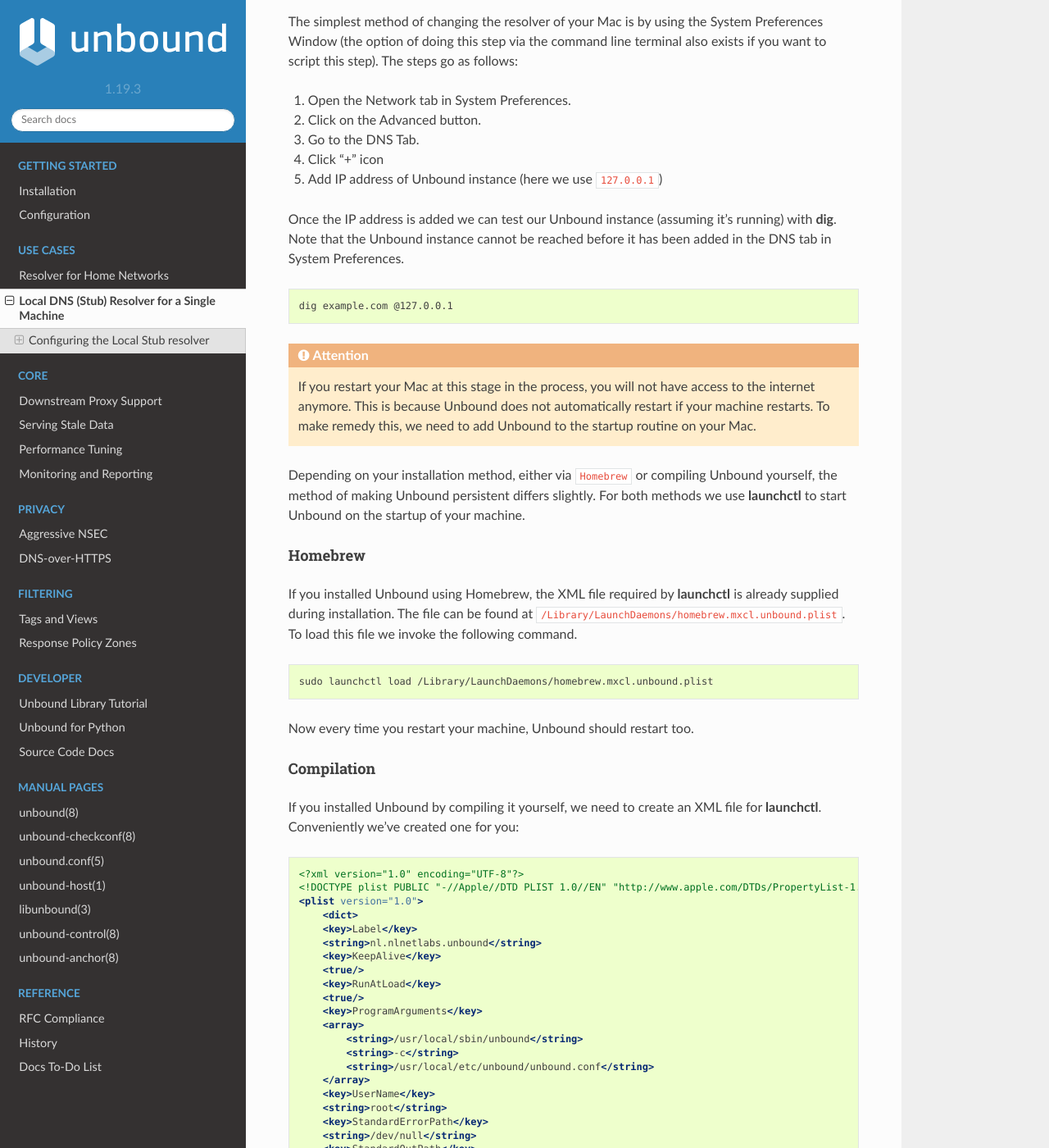
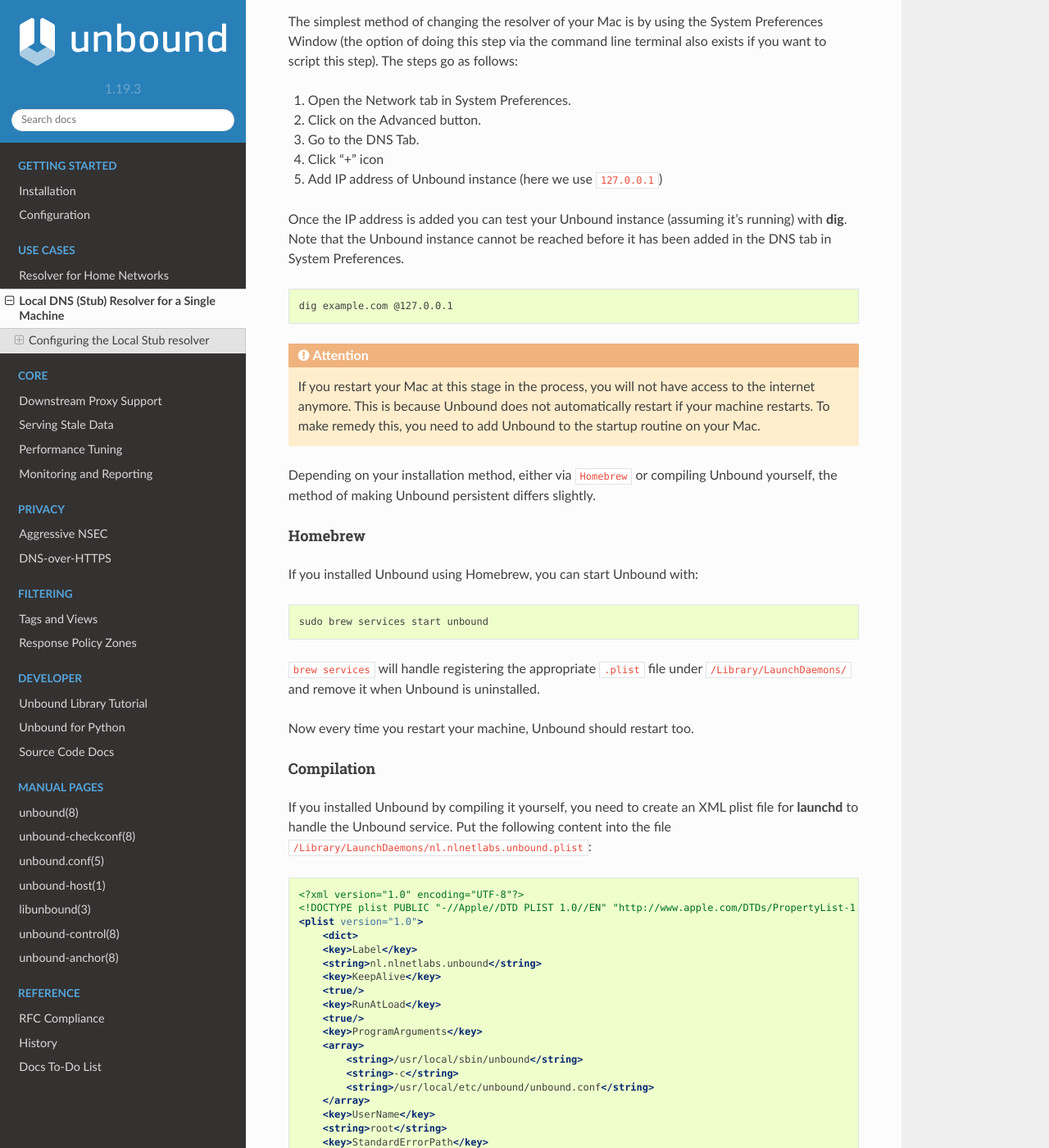
Before and after one commit to NLnetLabs/unbound-manual, a Sphinx documentation site: the page built from source/use-cases/local-stub.rst, in a window 1280 px wide and 1400 px high, scrolled down 5571 px. Shown: the whole window at 82% size. Built offline with Sphinx 7.4.7 and the Read the Docs theme 2.0.0, drawn with Linux system fonts in a browser that asks for light colours; some of the changed text lies outside the part shown.

Commit message:
Update homebrew instructions with services. Fixes #45

```diff
--- a/source/use-cases/local-stub.rst
+++ b/source/use-cases/local-stub.rst
@@ -312,7 +312,9 @@
 ..
     XXX DO WE NEED TO ADD PICTURES HERE?
 
-Once the IP address is added we can test our Unbound instance (assuming it's running)  with :command:`dig`. Note that the Unbound instance cannot be reached before it has been added in the DNS tab in System Preferences.
+Once the IP address is added you can test your Unbound instance (assuming it's
+running) with :command:`dig`. Note that the Unbound instance cannot be reached
+before it has been added in the DNS tab in System Preferences.
 
 .. code-block:: bash
 
@@ -321,33 +323,34 @@
 .. attention::
     If you restart your Mac at this stage in the process, you will not have
     access to the internet anymore. This is because Unbound does not
-    automatically restart if your machine restarts. To make remedy this, we
+    automatically restart if your machine restarts. To make remedy this, you
     need to add Unbound to the startup routine on your Mac.
 
 Depending on your installation method, either via ``Homebrew`` or compiling
 Unbound yourself, the method of making Unbound persistent differs slightly.
-For both methods we use :command:`launchctl` to start Unbound on the startup of
-your machine.
 
 Homebrew
 ^^^^^^^^
 
-If you installed Unbound using Homebrew, the XML file required by
-:command:`launchctl` is already supplied during installation. The file can be
-found at ``/Library/LaunchDaemons/homebrew.mxcl.unbound.plist``. To load this
-file we invoke the following command.
+If you installed Unbound using Homebrew, you can start Unbound with:
 
 .. code-block:: bash
 
-    sudo launchctl load /Library/LaunchDaemons/homebrew.mxcl.unbound.plist
+    sudo brew services start unbound
+
+``brew services`` will handle registering the appropriate ``.plist`` file under
+``/Library/LaunchDaemons/`` and remove it when Unbound is uninstalled.
 
 Now every time you restart your machine, Unbound should restart too.
+
 
 Compilation
 ^^^^^^^^^^^
 
-If you installed Unbound by compiling it yourself, we need to create an XML file
-for :command:`launchctl`. Conveniently we've created one for you:
+If you installed Unbound by compiling it yourself, you need to create an XML
+plist file for :command:`launchd` to handle the Unbound service.
+Put the following content into the file
+``/Library/LaunchDaemons/nl.nlnetlabs.unbound.plist``:
 
 ..
     zet XML in unbound/contrib (contributed code)
@@ -388,16 +391,13 @@
 The location in the XML can be changed to another location if this is
 convenient.
 
-Using the text editor of choice, we then create the file
-``/Library/LaunchDaemons/nl.nlnetlabs.unbound.plist`` and insert the above
-supplied XML code. To be able to use the file, we need to change the permissions
-of the file using :command:`chmod`
+To be able to use the file, you need to change the permissions with:
 
 .. code-block:: bash
 
     sudo chmod 644 /Library/LaunchDaemons/nl.nlnetlabs.unbound.plist
 
-We can then load the file with the following command.
+And load it with:
 
 .. code-block:: bash
 
```
